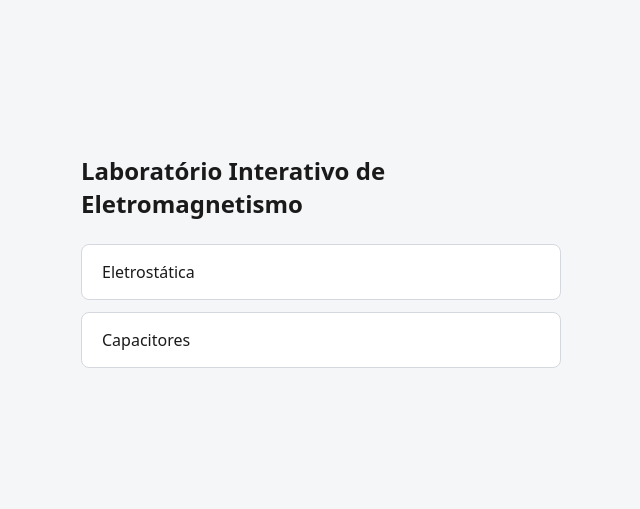
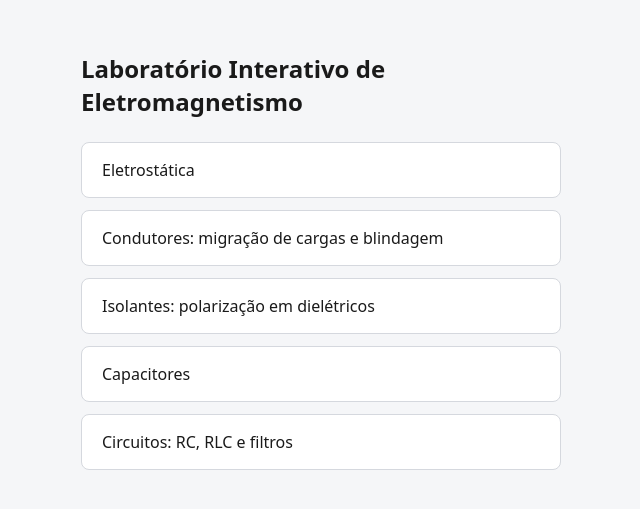
Before and after one commit to AlvaroBusquet/Interactive-Physics-Lab, a plain HTML site: page index.html in a window 1280 px wide. Shown: the part 133-642 px from the top of the page, without its empty margins (319-959 px from the left). Drawn offline with Linux system fonts and the light colour scheme.

Commit message:
Update index with conductors, insulators and circuits labs
Co-Authored-By: Claude Sonnet 5.5 <noreply@anthropic.com>

```diff
--- a/index.html
+++ b/index.html
@@ -21,7 +21,10 @@
 <main>
   <h1>Laboratório Interativo de Eletromagnetismo</h1>
   <a href="laboratorio_interativo_eletrostatica.html">Eletrostática</a>
+  <a href="laboratorio_interativo_condutores.html">Condutores: migração de cargas e blindagem</a>
+  <a href="laboratorio_interativo_isolantes.html">Isolantes: polarização em dielétricos</a>
   <a href="laboratorio_interativo_capacitores.html">Capacitores</a>
+  <a href="laboratorio_interativo_circuitos.html">Circuitos: RC, RLC e filtros</a>
 </main>
 </body>
 </html>
```
